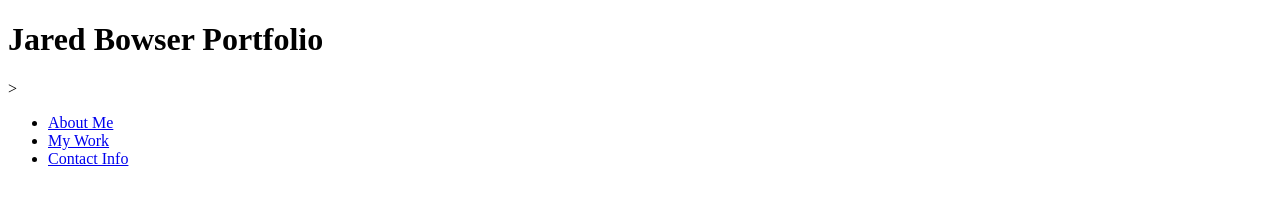
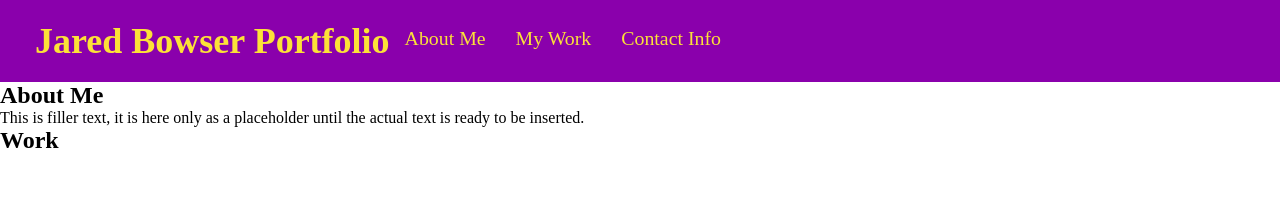
Before and after one commit to jbowser82/Portfolio, a plain HTML site: page index.html in a window 1280 px wide. Drawn offline with Linux system fonts and the light colour scheme.

Commit message:
Added labels to sections and updated header css

```diff
--- a/assets/css/style.css
+++ b/assets/css/style.css
@@ -3,3 +3,37 @@
     padding: 0;
     box-sizing: border-box;
 }
+
+header {
+    padding: 20px 35px;
+    background-color: #8a00ac;
+    display: flex;
+  }
+
+  header h1 {
+    font-weight: bold;
+    font-size: 36px;
+    color: #fce138;
+    margin: 0;
+  }
+  header a {
+    text-decoration: none;
+    color: #fce138;
+  }
+  header nav {
+    margin: 7px 0;
+  }
+
+  header nav ul {
+    display: flex;
+    flex-wrap: wrap;
+    justify-content: space-between;
+    align-items: center;
+    list-style: none;
+  }
+
+  header nav ul li a {
+    padding: 10px 15px;
+    font-weight: lighter;
+    font-size: 1.55vw;
+  }
--- a/index.html
+++ b/index.html
@@ -1,12 +1,14 @@
 <!DOCTYPE html>
 <html lang="en">
     <head>
+        <meta charset="UTF-8" />
+    <meta name="viewpoint" content="width=device-width, intitial-scale=1.0" />
     <title>Porfolio</title>
-    <link rel="#" href="#" />
+    <link rel="stylesheet" href="Portfolio\assets\css\style.css" />
     </head>
     <header>
         <h1>Jared Bowser Portfolio</h1>
-                <!-- SITE NAVIGATION -->>
+                <!-- SITE NAVIGATION -->
                 <nav>
                 <ul>
                     <li>
@@ -22,6 +24,37 @@
             </nav>
     </header>
 
+    <!--THIS STARTS THE ABOUT ME SECTION-->
+    <section id="about-me" class="about-me">
+        <div class="flex-row">
+            <h2 class="section-title primary-border">
+                About Me
+            </h2>
+        </div>
+        <div class="flex-row">
+            <p>
+                This is filler text, it is here only as a placeholder until the actual text is ready to be inserted.
+            </p>
+        </div>
+    </section>
+
+    <!--THIS STARTS THE WORK SECTION-->
+    <section id="work" class="my-work">
+        <div class="flex-row">
+            <h2 class="section-title primary-border">
+                Work
+            </h2>
+        </div>
+        <div class="flex-row">
+
+
+        </div1>
+    </section>
+
+    <!--THIS STARTS THE CONTACT SECTION-->
+
+
+
     <body>
 
     </body>
```
